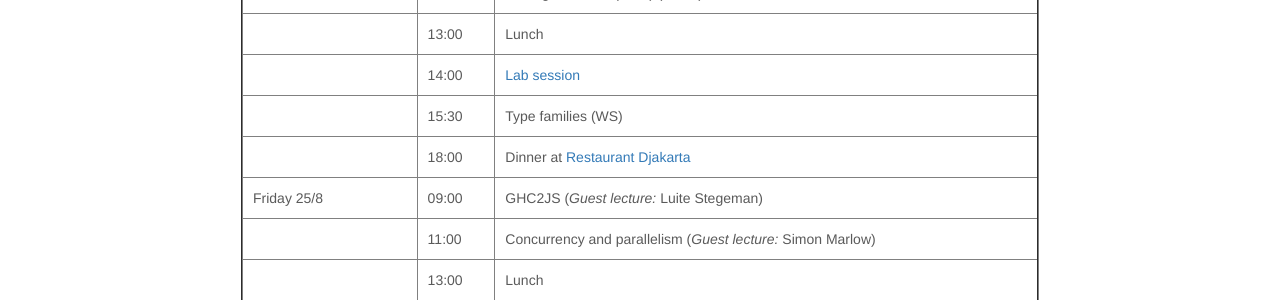
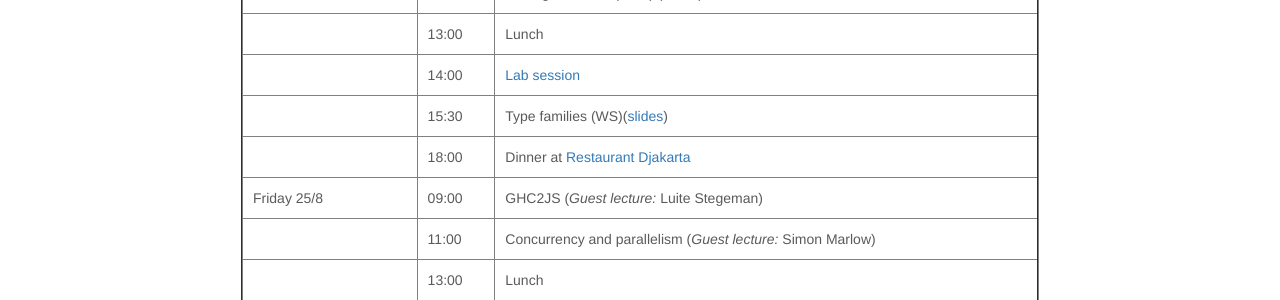
Before and after one commit to AFP-2017/AFP-2017, a Jekyll site: the page built from schedule.html, in a window 1280 px wide. Shown: the part 1183-1483 px from the top of the page. Built offline with Jekyll 4.4.1, drawn with Linux system fonts in a browser that asks for light colours; nearby versions of some CDN libraries.

Commit message:
Added 12-slides.pdf

```diff
--- a/schedule.html
+++ b/schedule.html
@@ -175,7 +175,7 @@ assignments and projects.
     <tr>
       <td></td>
       <td>15:30</td>
-      <td>Type families (WS)</td>
+      <td>Type families (WS)(<a href="slides/12-slides.pdf">slides</a>)</td>
     </tr>
 
     <tr>
```
Also changed, not shown: 1 other file.
